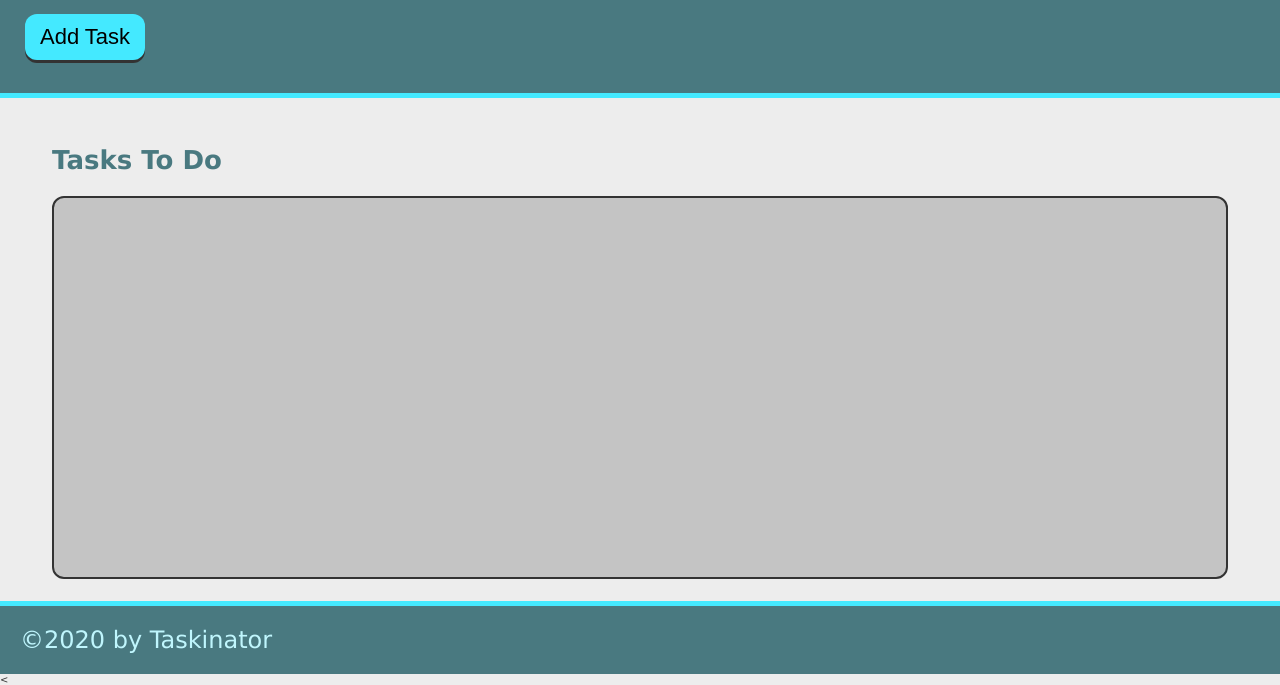
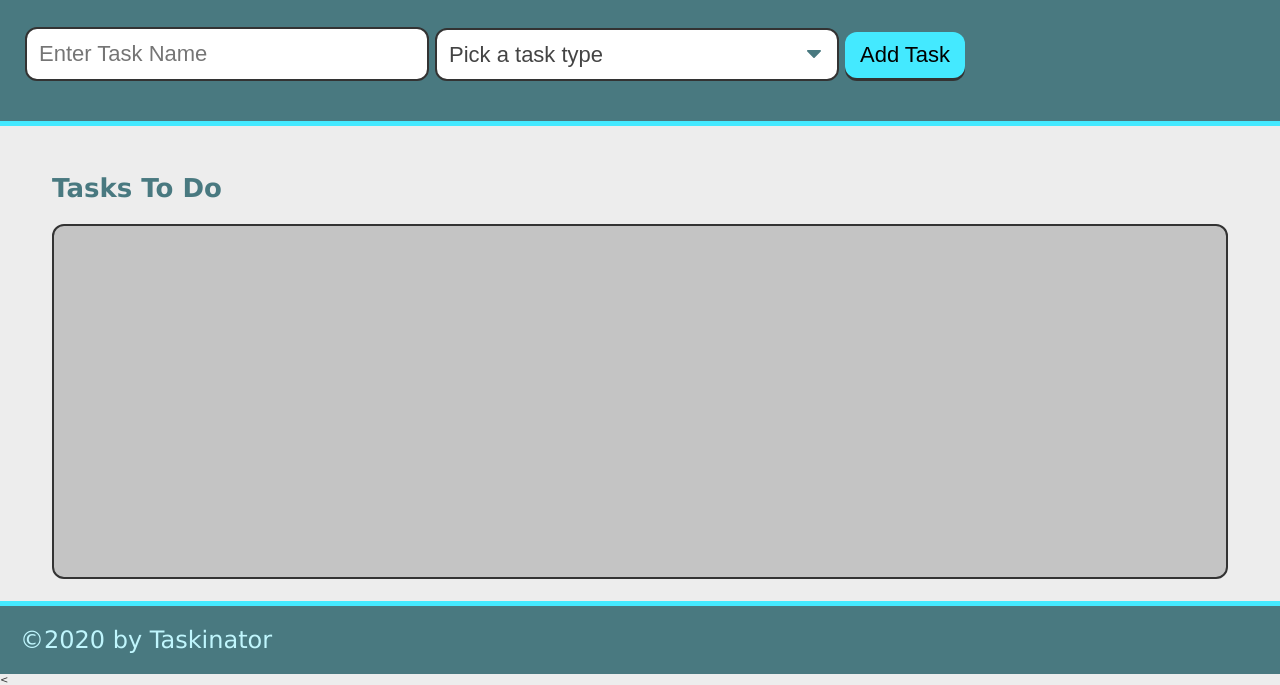
Before and after one commit to russelljus/taskinator, a plain HTML site: page index.html in a window 1280 px wide. Shown: the part 115-800 px from the top of the page. Drawn offline with Linux system fonts and the light colour scheme.

Commit message:
form setup complete

```diff
--- a/index.html
+++ b/index.html
@@ -14,7 +14,36 @@
         <header>
             <h1 class="page-title">Taskinator</h1>
             <p>Click the button below to add a new task!</p>
-            <button class="btn" id="save-task">Add Task</button>
+            <!-- <button class="btn" id="save-task">Add Task</button>  -->
+             <form id="task-form">
+              <div class="form-group">
+                <input type="text" name="task-name" class="text-input" placeholder="Enter Task Name" />
+              </div>
+              <div class="form-group">
+                <select name="task-type" class="select-dropdown">
+                  <option value="" disabled selected>Pick a task type</option>
+                  <option value="Print">Print</option>
+                  <option value="Web">Web</option>
+                  <option value="Mobile">Mobile</option>
+                </select>
+              </div>
+              <div class="form-group">
+                <button class="btn" id="save-task" type="submit">Add Task</button>
+              </div>
+            </form>
+
+
+
+
+
+
+
+
+
+
+
+
+
 
 
 
```
